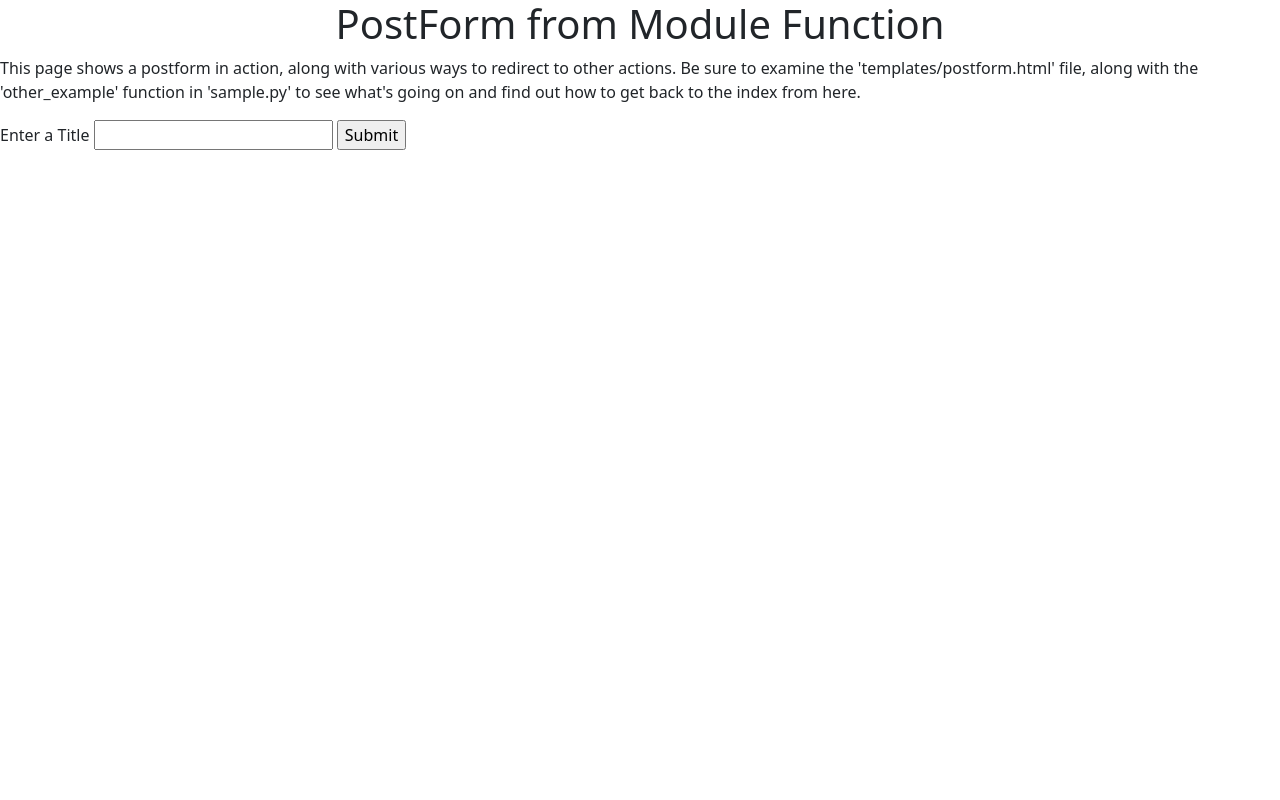
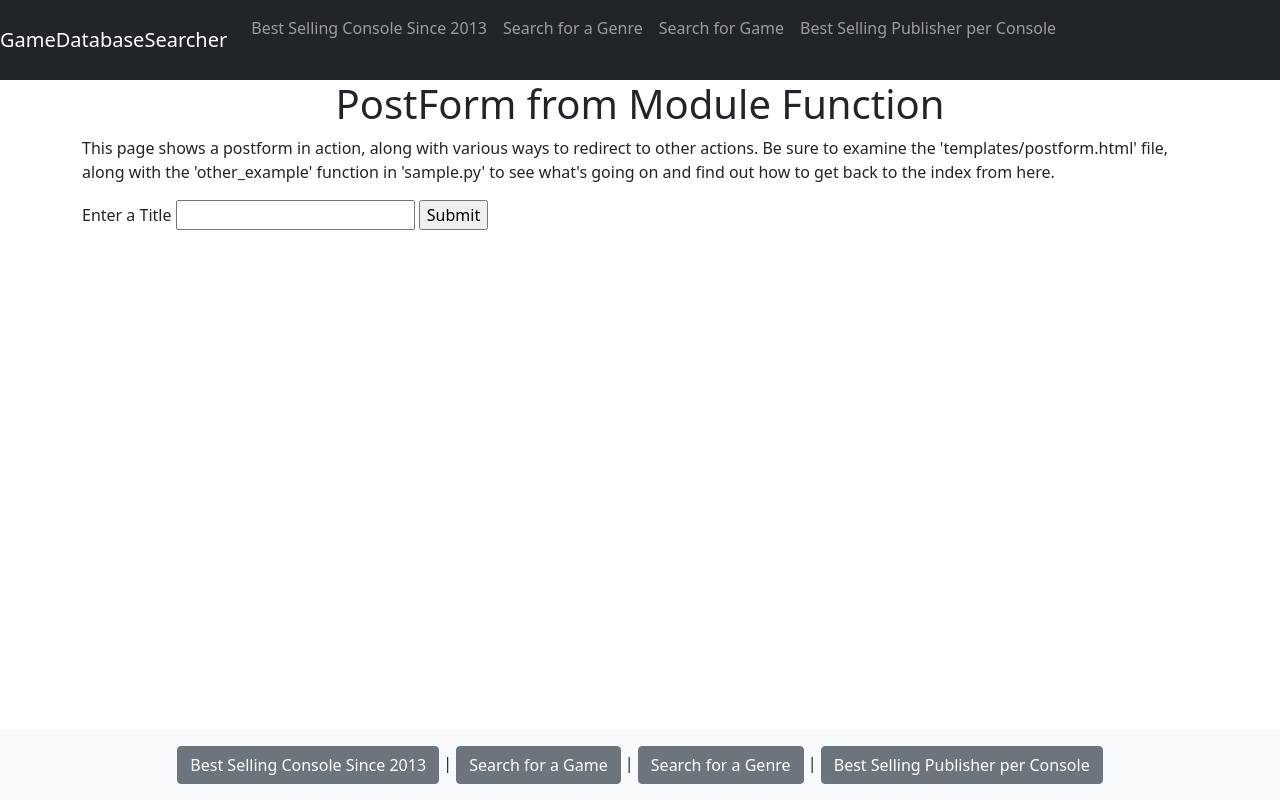
Before and after one commit to jacob-s-werner/DataTracker_gproj, a Flask app: page /game in a window 1280 px wide. Run offline with Flask 2, Linux system fonts and the light colour scheme; some libraries are stand-ins or nearby versions.

Commit message:
Adds footer and navbar to base.html with links to other views. Adds styling to footer in style.css. Creates index.html for game controller, Adds method for index in game controller.

```diff
--- a/datatracker/game.py
+++ b/datatracker/game.py
@@ -3,10 +3,13 @@ from .game_database import game_data
 
 bp = Blueprint('game', __name__)
 
+@bp.route('/index')
+def index():
+    message = "Welcome"
+    return render_template('game/index.html', message=message)
 
 @bp.route('/gamingConsole')
 def best_selling_console():
-
 
     sales_per_console = {}
     console_list = []
--- a/datatracker/sample.py
+++ b/datatracker/sample.py
@@ -8,11 +8,7 @@ def test():
     return "All good!"
 
 
-@bp.route('/sample')
-def index():
-    message = "This text is coming from the 'sample.py' module, not the html file!"
-    phrase = "Python is cool!"
-    return render_template('sample/index.html', message=message, word=phrase)
+
 
 
 @bp.route('/postform', methods=('GET', 'POST'))
--- a/datatracker/static/style.css
+++ b/datatracker/static/style.css
@@ -0,0 +1,9 @@
+.footer {
+  position: fixed;
+  left: 0;
+  bottom: 0;
+  width: 100%;
+  background-color: gray;
+  text-align: center;
+  display: block;
+}
--- a/datatracker/templates/base.html
+++ b/datatracker/templates/base.html
@@ -3,15 +3,51 @@
 <head>
     <meta charset="UTF-8">
     <title>{% block title %}{% endblock %}</title>
-    <link rel="stylesheet" href="{{ url_for('static', filename='style.css') }}">
-    <link href="https://cdn.jsdelivr.net/npm/bootstrap@5.0.0-beta3/dist/css/bootstrap.min.css" rel="stylesheet" integrity="sha384-eOJMYsd53ii+scO/bJGFsiCZc+5NDVN2yr8+0RDqr0Ql0h+rP48ckxlpbzKgwra6" crossorigin="anonymous">
     <script src="https://cdn.jsdelivr.net/npm/chart.js"></script>
     <script src="https://cdnjs.cloudflare.com/ajax/libs/Chart.js/2.8.0/Chart.min.js"></script>
+    <link href="https://cdn.jsdelivr.net/npm/bootstrap@5.0.0-beta3/dist/css/bootstrap.min.css" rel="stylesheet" integrity="sha384-eOJMYsd53ii+scO/bJGFsiCZc+5NDVN2yr8+0RDqr0Ql0h+rP48ckxlpbzKgwra6" crossorigin="anonymous">
+    <link rel="stylesheet" href="{{ url_for('static', filename='style.css') }}">
 </head>
 <body>
-<header>
-    {% block header %}{% endblock %}
-</header>
-    {% block content %}{% endblock %}
+
+    <nav class="navbar navbar-expand navbar-dark bg-dark">
+          <a class="navbar-brand" href="{{ url_for('game.index') }}">GameDatabaseSearcher</a>
+          <button class="navbar-toggler" type="button" data-toggle="collapse" data-target="#navbarsExample02" aria-controls="navbarsExample02" aria-expanded="false" aria-label="Toggle navigation">
+            <span class="navbar-toggler-icon"></span>
+          </button>
+          <div class="collapse navbar-collapse" id="navbarsExample02">
+            <ul class="navbar-nav mr-auto">
+              <li class="nav-item active">
+                 <a class="nav-link" href="{{ url_for('game.best_selling_console') }}"> Best Selling Console Since 2013</a>
+                 </li>
+                <li class="nav-item active">
+                    <a class="nav-link" href="{{ url_for('game.genre_search') }}"> Search for a Genre </a> |
+                </li>
+                <li class="nav-item active">
+                    <a class="nav-link" href="{{ url_for('game.game_search') }}"> Search for Game</a> |
+                </li>
+                <li class="nav-item active">
+                    <a class="nav-link" href="{{ url_for('game.console_war_winner') }}"> Best Selling Publisher per Console</a>
+                </li>
+            </ul>
+          </div>
+        </nav>
+    <div class="container">
+        <header>
+        {% block header %}{% endblock %}
+        </header>
+    </div>
+
+    <div class="container">
+        {% block content %}{% endblock %}
+    </div>
+<footer class="footer mt-auto py-3 bg-light">
+  <div class="container">
+    <a class="btn btn-secondary" href="{{ url_for('game.best_selling_console') }}"> Best Selling Console Since 2013</a> |
+        <a class="btn btn-secondary" href="{{ url_for('game.game_search') }}"> Search for a Game</a> |
+        <a class="btn btn-secondary" href="{{ url_for('game.genre_search') }}"> Search for a Genre </a> |
+        <a class="btn btn-secondary" href="{{ url_for('game.console_war_winner') }}"> Best Selling Publisher per Console</a>
+  </div>
+</footer>
 </body>
 </html>
```
Also changed, not shown: datatracker/templates/game/index.html (added, +14 -0 lines).
